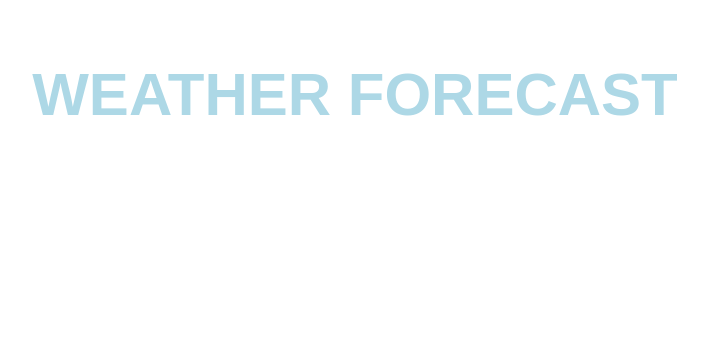
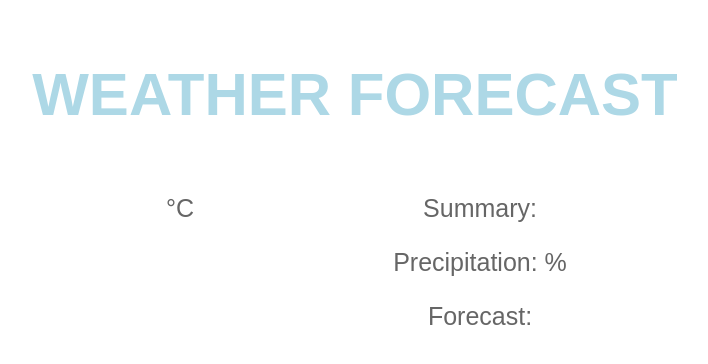
Before and after one commit to jj49411/weather_forecast, a React (Create React App) app: page / in a window 1280 px wide. Both pictures are taken after typing "Sample" into the empty fields and a click on the input "Go". Shown: the top 364 px of the page, without its empty margins (285-993 px from the left). Built offline with nearby package versions, Linux system fonts and the light colour scheme; no server answers.

Commit message:
feat: show results after submit

```diff
--- a/src/App.css
+++ b/src/App.css
@@ -53,3 +53,17 @@ h1 {
 .submit-button:focus {
   outline: none;
 }
+
+.result-box {
+  width: 600px;
+}
+
+.left-div {
+  width: 50%;
+  float: left;
+}
+
+.right-div {
+  width: 50%;
+  float: right;
+}
--- a/src/components/Result/Result.js
+++ b/src/components/Result/Result.js
@@ -8,11 +8,16 @@ class Result extends Component {
   render() {
     return(
       <div className='result-box'>
-        <p>{this.props.location}</p>
-        <p>{this.props.summary}</p>
-        <p>{this.props.temperature}</p>
-        <p>{this.props.chanceOfRain}</p>
-        <p>{this.props.weekForecast}</p>
+        <div className='left-div'>
+          <p>{this.props.location}</p>
+          <p>{this.props.temperature}°C</p>
+        </div>
+        <div className='right-div'>
+          <p>Summary: {this.props.summary}</p>
+          <p>Precipitation: {this.props.chanceOfRain}%</p>
+          <p>Forecast: {this.props.weekForecast}</p>
+        </div>
+
       </div>
     )
   }
--- a/src/components/Search/Search.js
+++ b/src/components/Search/Search.js
@@ -91,7 +91,9 @@ class Search extends Component {
           </form>
         ) : null}
 
+        {submitted ? (
         <Result location={location} summary={result.summary} temperature={result.temperature} chanceOfRain={result.chanceOfRain} weekForecast={result.weekForecast}/>
+        ) : null}
       </div>
     )
   }
```
